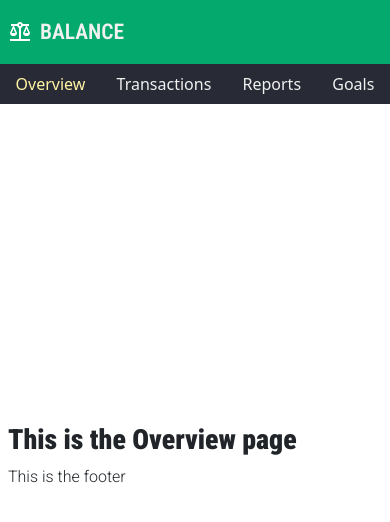
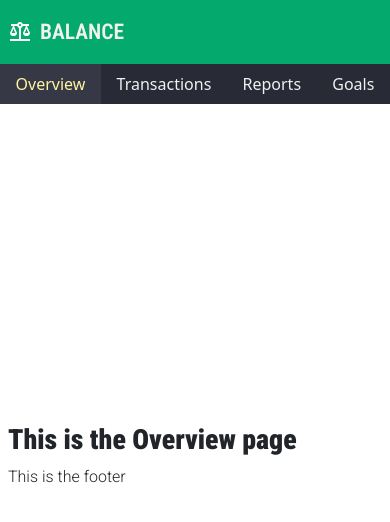
Before and after one commit to ezsota/balance, a React (Vite) app: page / in a window 390 px wide. In both pictures the pointer is over the link "Overview". Shown: the top 522 px of the page. Built offline with nearby package versions, Linux system fonts and the light colour scheme.

Commit message:
Updated navbar styles and responsiveness

```diff
--- a/src/styles.css
+++ b/src/styles.css
@@ -90,6 +90,8 @@ nav a {
 
 .nav-link:hover {
     color: #FFF4A3 !important;
+    background-color: #363845;
+    transition: ease 0.5s;
 }
 
 nav .active {
```
